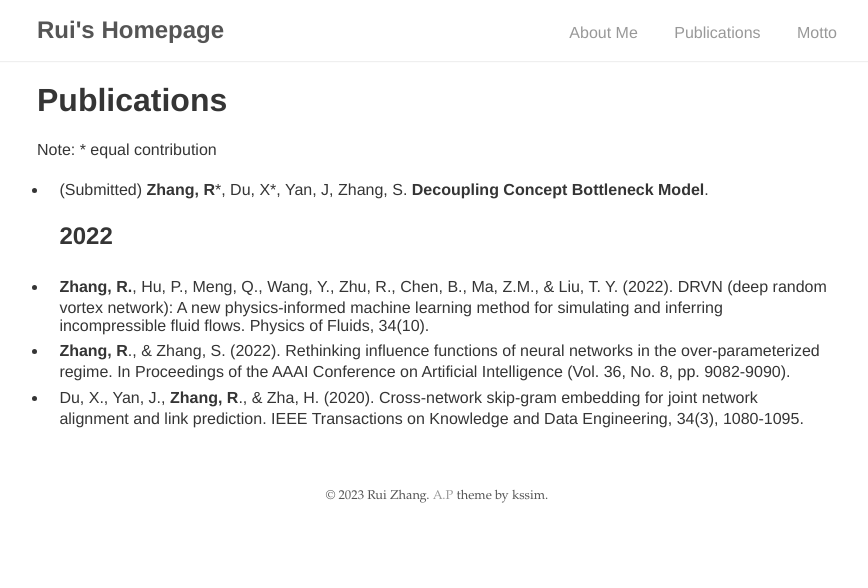
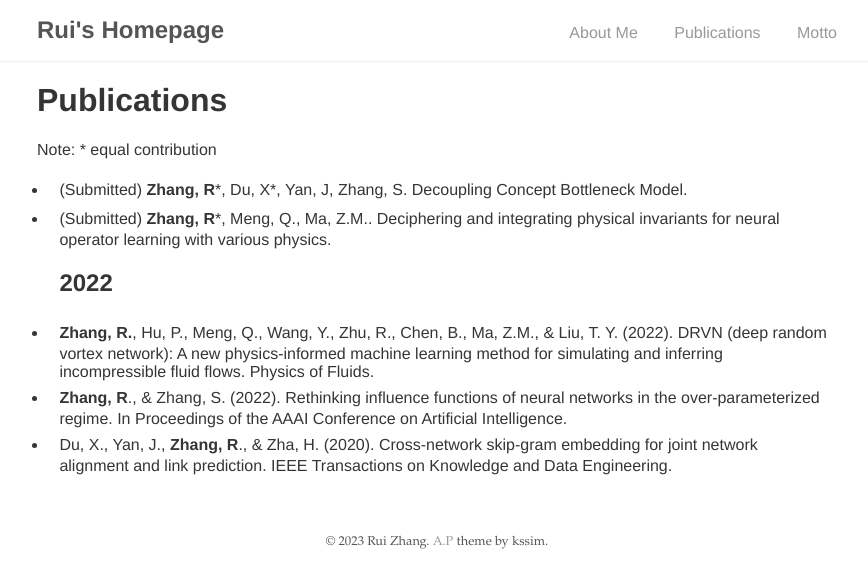
Before and after one commit to optray/optray.github.io, a Jekyll site: the page built from publication/index.md, in a window 1280 px wide. Shown: the top 588 px of the page, without its empty margins (203-1071 px from the left). Built offline with Jekyll 4.4.1, drawn with Linux system fonts in a browser that asks for light colours; our own code applies the rules of GitHub Pages for plain Markdown files.

Commit message:
Update index.md

```diff
--- a/publication/index.md
+++ b/publication/index.md
@@ -4,8 +4,9 @@ layout: base
 
 # Publications
 Note: * equal contribution
-+ (Submitted) **Zhang, R**\*, Du, X\*, Yan, J, Zhang, S. **Decoupling Concept Bottleneck Model**.
++ (Submitted) **Zhang, R**\*, Du, X\*, Yan, J, Zhang, S. Decoupling Concept Bottleneck Model.
++ (Submitted) **Zhang, R**\*, Meng, Q., Ma, Z.M.. Deciphering and integrating physical invariants for neural operator learning with various physics.
 ## 2022
-+ **Zhang, R.**, Hu, P., Meng, Q., Wang, Y., Zhu, R., Chen, B., Ma, Z.M., & Liu, T. Y. (2022). DRVN (deep random vortex network): A new physics-informed machine learning method for simulating and inferring incompressible fluid flows. Physics of Fluids, 34(10).
-+ **Zhang, R**., & Zhang, S. (2022). Rethinking influence functions of neural networks in the over-parameterized regime. In Proceedings of the AAAI Conference on Artificial Intelligence (Vol. 36, No. 8, pp. 9082-9090).
-+ Du, X., Yan, J., **Zhang, R**., & Zha, H. (2020). Cross-network skip-gram embedding for joint network alignment and link prediction. IEEE Transactions on Knowledge and Data Engineering, 34(3), 1080-1095.
++ **Zhang, R.**, Hu, P., Meng, Q., Wang, Y., Zhu, R., Chen, B., Ma, Z.M., & Liu, T. Y. (2022). DRVN (deep random vortex network): A new physics-informed machine learning method for simulating and inferring incompressible fluid flows. Physics of Fluids.
++ **Zhang, R**., & Zhang, S. (2022). Rethinking influence functions of neural networks in the over-parameterized regime. In Proceedings of the AAAI Conference on Artificial Intelligence.
++ Du, X., Yan, J., **Zhang, R**., & Zha, H. (2020). Cross-network skip-gram embedding for joint network alignment and link prediction. IEEE Transactions on Knowledge and Data Engineering.
```
